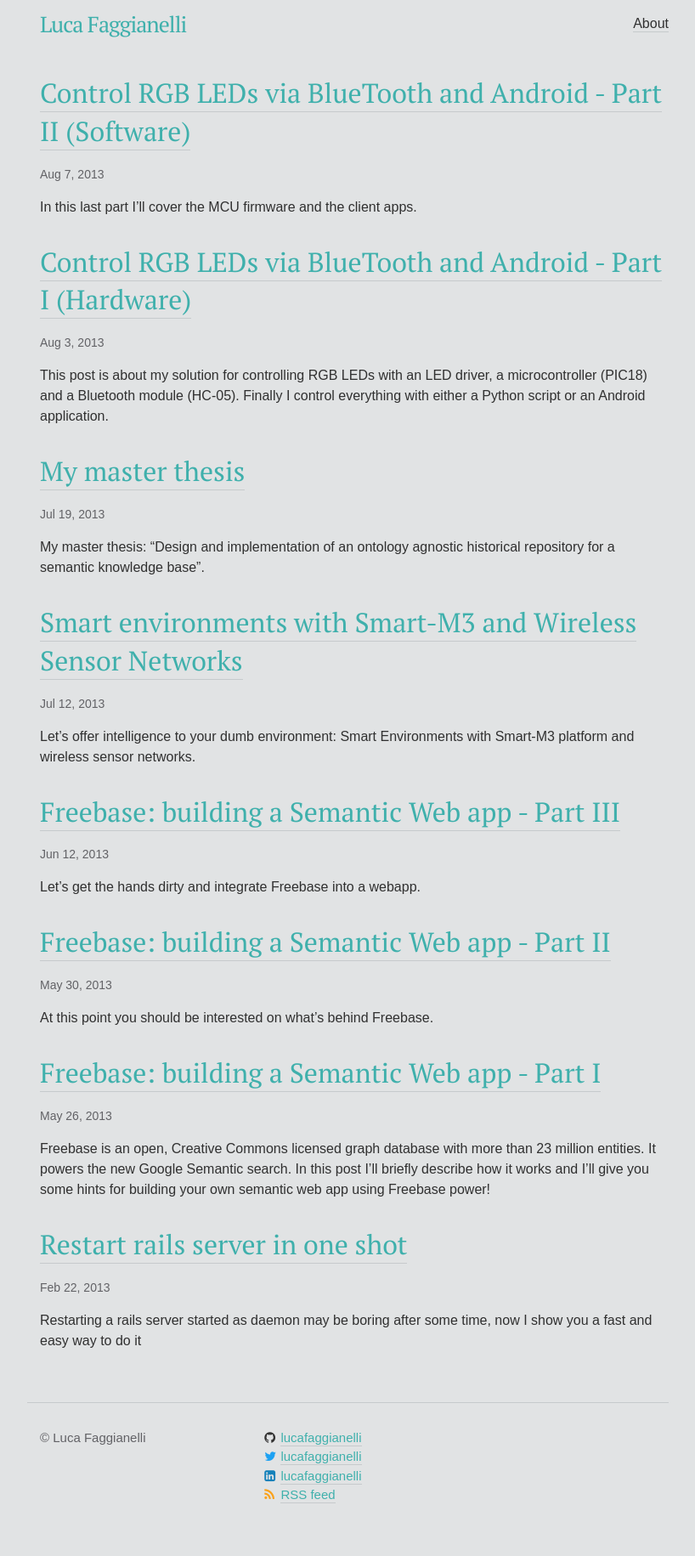
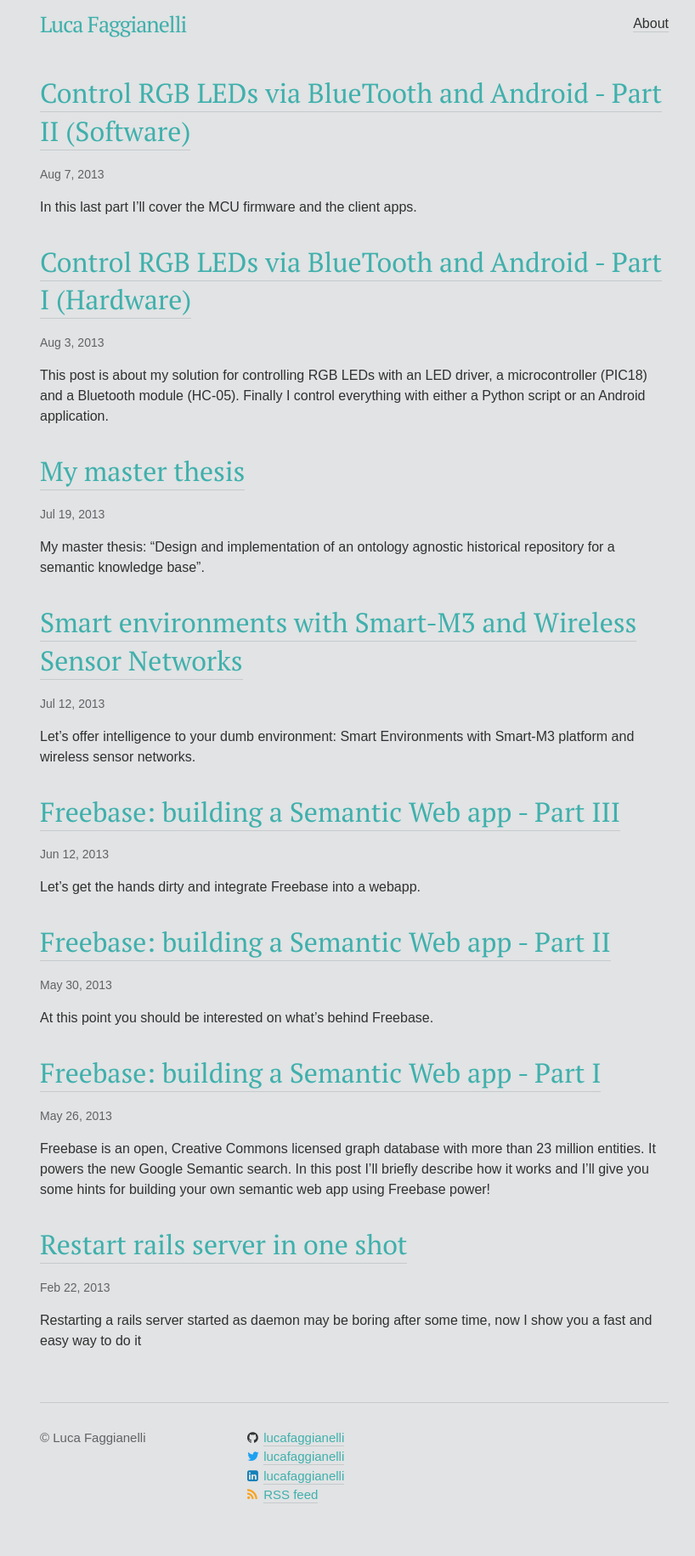
Before and after one commit to lucafaggianelli/lucafaggianelli.github.io, a Jekyll site: the page built from index.html, in a window 1280 px wide. Shown: the whole page at 85% size, without its empty margins (223-1041 px from the left). Built offline with Jekyll 4.4.1, drawn with Linux system fonts in a browser that asks for light colours; some web fonts are replaced.

Commit message:
Fix footer left border margin and imgs margins

```diff
--- a/_sass/_layout.scss
+++ b/_sass/_layout.scss
@@ -128,7 +128,6 @@
 .footer-col-wrapper {
     font-size: 15px;
     color: $grey-color;
-    margin-left: -$spacing-unit / 2;
     border-top: 1px solid $grey-color-light;
     padding: $spacing-unit 0;
     @extend %clearfix;
@@ -137,7 +136,6 @@
 .footer-col {
     float: left;
     margin-bottom: $spacing-unit / 2;
-    padding-left: $spacing-unit / 2;
 }
 
 .footer-col-1 {
@@ -267,9 +265,11 @@
 }
 .image-align-left {
   float: left;
+  margin-right: 10px;
 }
 .image-align-right {
   float: right;
+  margin-left: 10px;
 }
 
 /* github gist */
```
